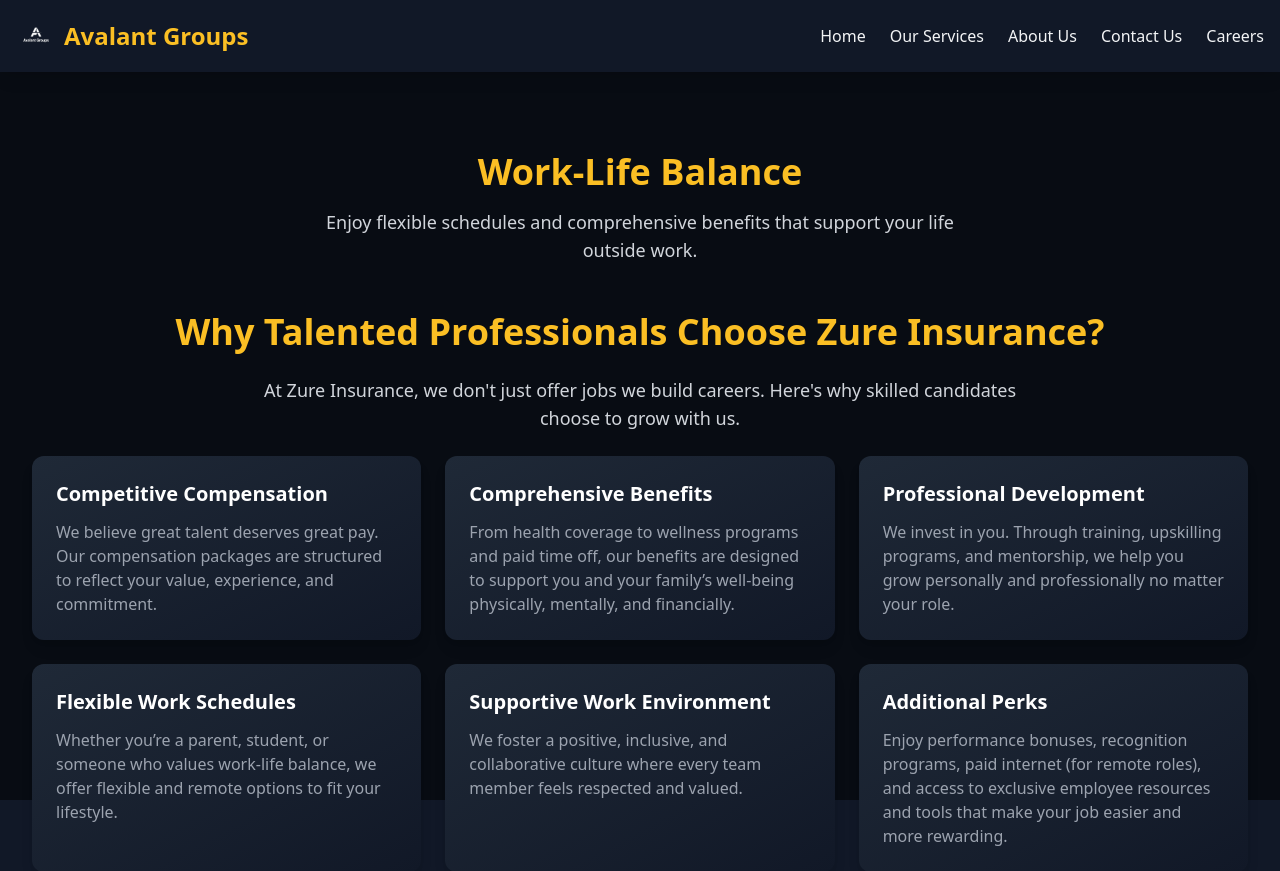
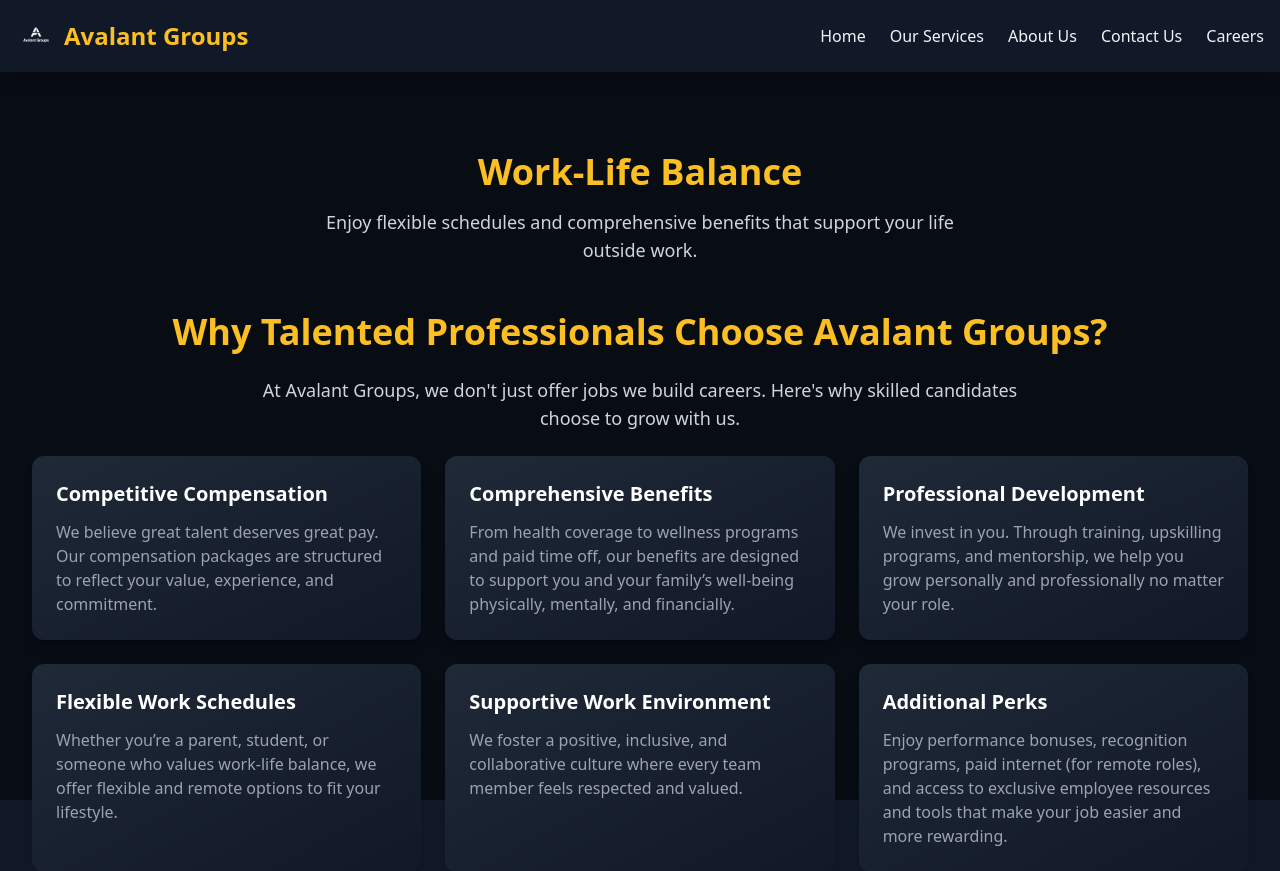
Before and after one commit to zazajo/basic-intl, a Django app: page /careers/ in a window 1280 px wide. Shown: the top 871 px of the page. Run offline with Django 4.2, Linux system fonts and the light colour scheme.

Commit message:
Update careers.html

```diff
--- a/templates/careers.html
+++ b/templates/careers.html
@@ -13,8 +13,8 @@
 
         <!-- Why Talented Professionals Choose Zure Insurance -->
         <div class="mb-12">
-            <h2 class="text-3xl md:text-4xl font-bold text-yellow-400 mb-6 text-center">Why Talented Professionals Choose Zure Insurance?</h2>
-            <p class="text-lg text-gray-300 mb-6 text-center max-w-3xl mx-auto">At Zure Insurance, we don't just offer jobs we build careers. Here's why skilled candidates choose to grow with us.</p>
+            <h2 class="text-3xl md:text-4xl font-bold text-yellow-400 mb-6 text-center">Why Talented Professionals Choose Avalant Groups?</h2>
+            <p class="text-lg text-gray-300 mb-6 text-center max-w-3xl mx-auto">At Avalant Groups, we don't just offer jobs we build careers. Here's why skilled candidates choose to grow with us.</p>
             <div class="grid grid-cols-1 md:grid-cols-2 lg:grid-cols-3 gap-6">
                 <div class="bg-gradient-to-br from-gray-800 to-gray-900 p-6 rounded-xl shadow-lg hover:shadow-xl transition-all duration-300">
                     <h3 class="text-xl font-semibold text-white mb-3">Competitive Compensation</h3>
```
